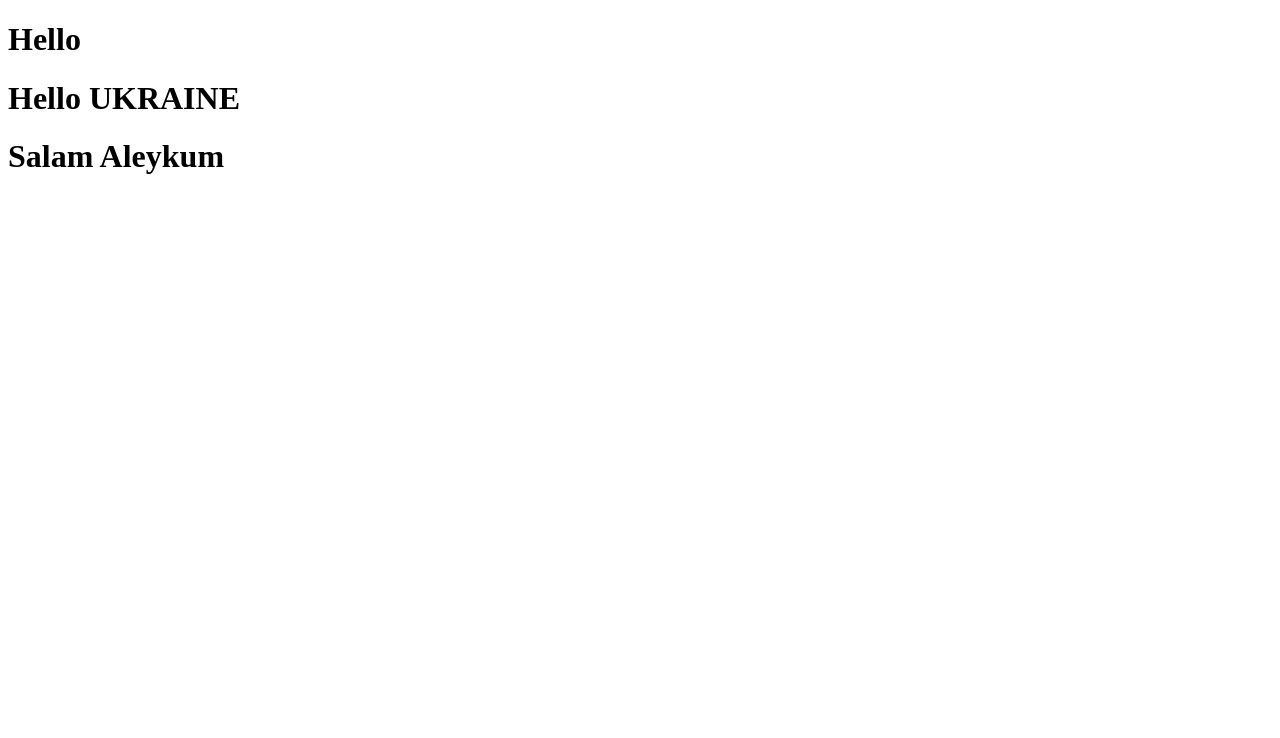
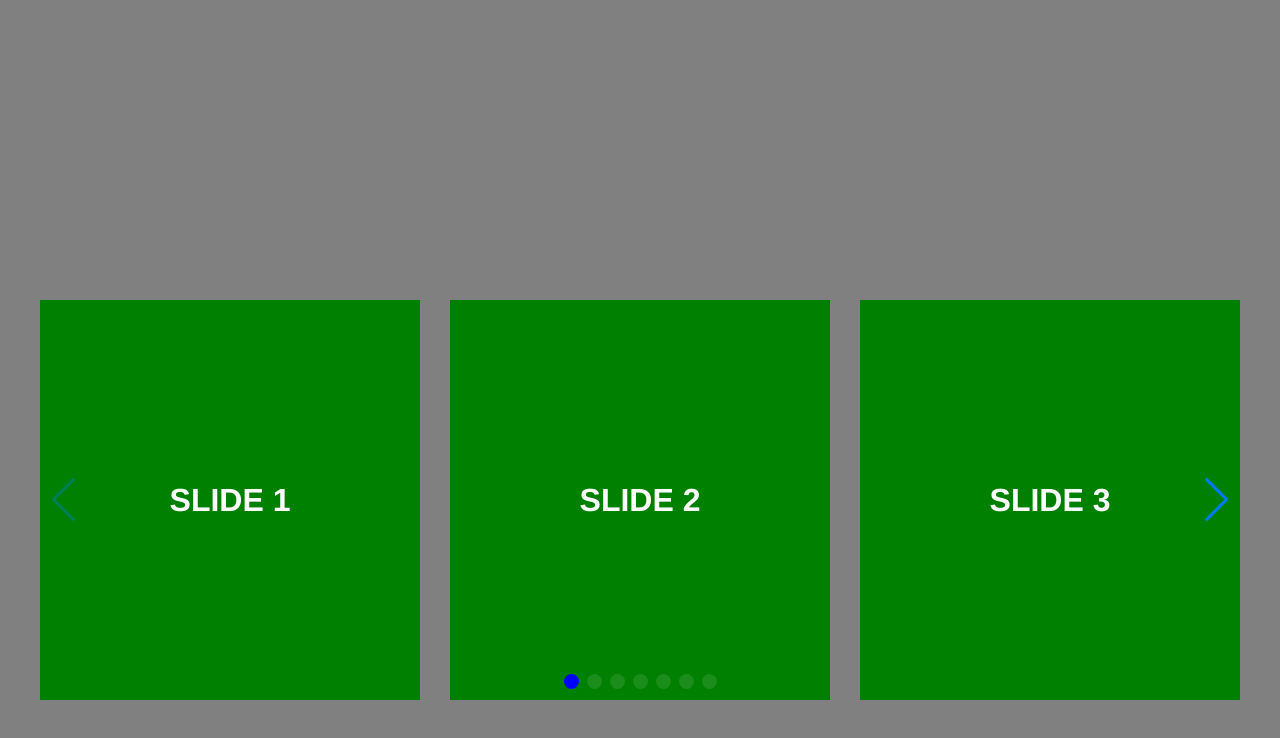
Before and after one commit to Makhti1998/project, a website: page index.html in a window 1280 px wide. Drawn offline with nearby package versions, Linux system fonts and the light colour scheme.

Commit message:
swiper-js

```diff
--- a/index.html
+++ b/index.html
@@ -4,27 +4,37 @@
 <head>
     <meta charset="UTF-8">
     <meta name="viewport" content="width=device-width, initial-scale=1.0">
+    <link rel="stylesheet" href="https://cdn.jsdelivr.net/npm/swiper@11/swiper-bundle.min.css" />
+    <link rel="stylesheet" href="style.css">
     <title>Document</title>
 </head>
 
 <body>
-    <header class="header">
-        <div class="container">
-            <div class="header__inner">
-                <h1 class="title">Hello</h1>
-                <h1 class="title">Hello UKRAINE</h1>
-                <h1 class="title">Salam Aleykum</h1>
+
+    <div class="container">
+        <div class="swiper mySwiper">
+            <div class="swiper-wrapper">
+                <div class="swiper-slide">Slide 1</div>
+                <div class="swiper-slide">Slide 2</div>
+                <div class="swiper-slide">Slide 3</div>
+                <div class="swiper-slide">Slide 4</div>
+                <div class="swiper-slide">Slide 5</div>
+                <div class="swiper-slide">Slide 6</div>
+                <div class="swiper-slide">Slide 7</div>
+                <div class="swiper-slide">Slide 8</div>
+                <div class="swiper-slide">Slide 9</div>
             </div>
+            <div class="swiper-button-next"></div>
+            <div class="swiper-button-prev"></div>
+            <div class="swiper-pagination"></div>
         </div>
-    </header>
-    <main class="main">
-        <section>
+    </div>
 
-        </section>
-    </main>
-    <footer class="footer">
 
-    </footer>
+
+
+    <script src="https://cdn.jsdelivr.net/npm/swiper@11/swiper-bundle.min.js"></script>
+    <script src="script.js"></script>
 </body>
 
 </html>
--- /dev/null
+++ b/package.json
@@ -0,0 +1,5 @@
+{
+  "dependencies": {
+    "swiper": "^5.3.7"
+  }
+}
--- a/script.js
+++ b/script.js
@@ -0,0 +1,12 @@
+const swiper = new Swiper(".mySwiper", {
+  slidesPerView: 3,
+  spaceBetween: 30,
+  pagination: {
+    el: ".swiper-pagination",
+    clickable: true,
+  },
+  navigation: {
+    nextEl: ".swiper-button-next",
+    prevEl: ".swiper-button-prev",
+  },
+});
--- a/style.css
+++ b/style.css
@@ -0,0 +1,64 @@
+    html {
+        font-size: 10px;
+    }
+
+    html,
+    body {
+        position: relative;
+        height: 100%;
+    }
+
+    body {
+        background: gray;
+        font-family: Helvetica Neue, Helvetica, Arial, sans-serif;
+        font-size: 14px;
+        color: #000;
+        margin: 0;
+        padding: 0;
+    }
+
+    .container {
+        display: flex;
+        align-items: center;
+        max-width: 120rem;
+        margin: 0 auto;
+        padding: 0 10px;
+        min-height: 100rem;
+    }
+
+    .swiper {
+        width: 100%;
+        height: 100%;
+    }
+
+    .swiper-slide {
+        text-align: center;
+        text-transform: uppercase;
+        font-size: 32px;
+        font-weight: 700;
+        color: #fff;
+        background: green;
+        display: flex;
+        justify-content: center;
+        align-items: center;
+        min-height: 40rem;
+    }
+
+    .swiper-slide img {
+        display: block;
+        width: 100%;
+        height: 100%;
+        object-fit: cover;
+    }
+
+    .swiper-pagination-bullet {
+        width: 15px;
+        height: 15px;
+        background: #fff;
+        opacity: .1;
+    }
+
+    .swiper-pagination-bullet-active {
+        background: blue;
+        opacity: 1;
+    }
```
Also changed, not shown: 2 other files.
